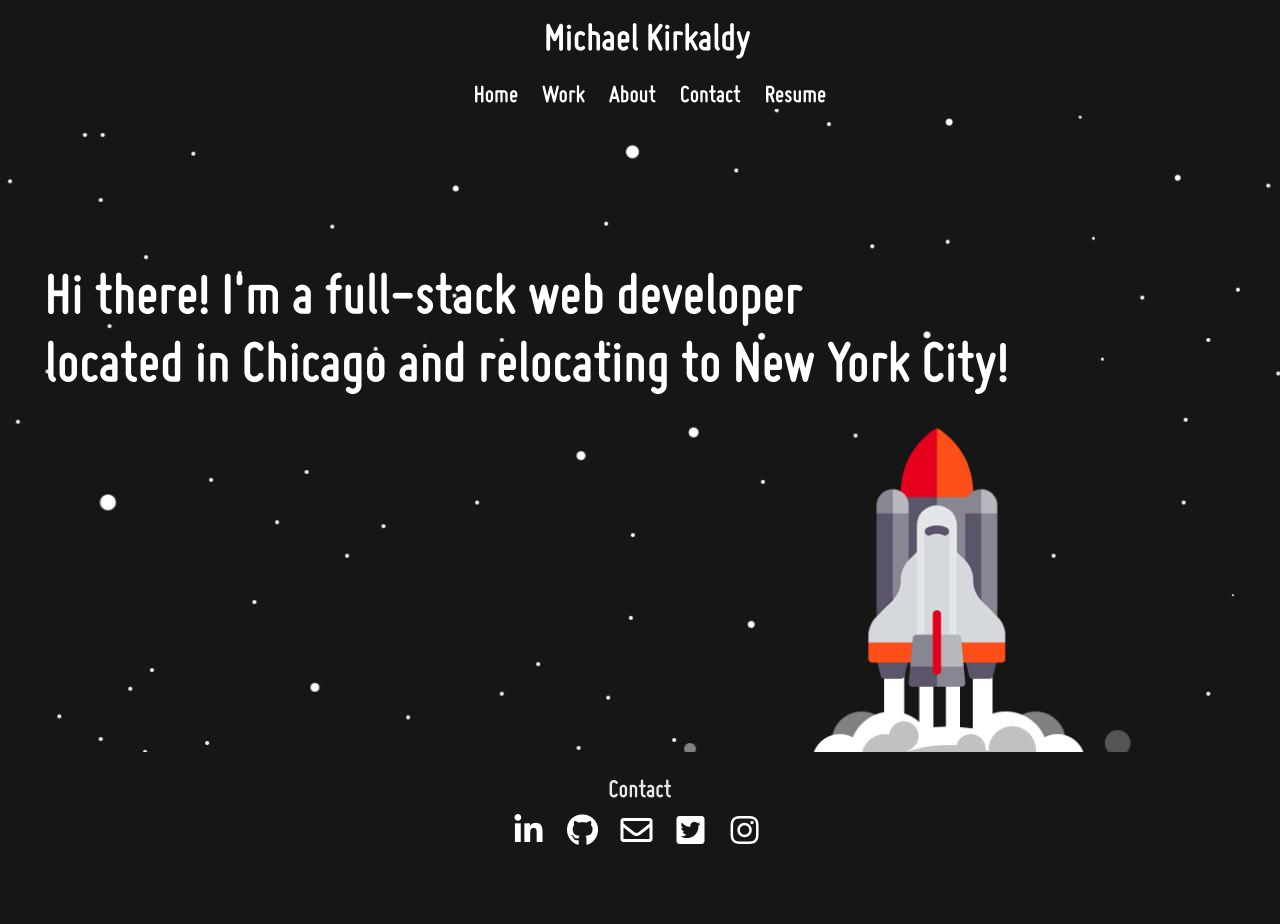
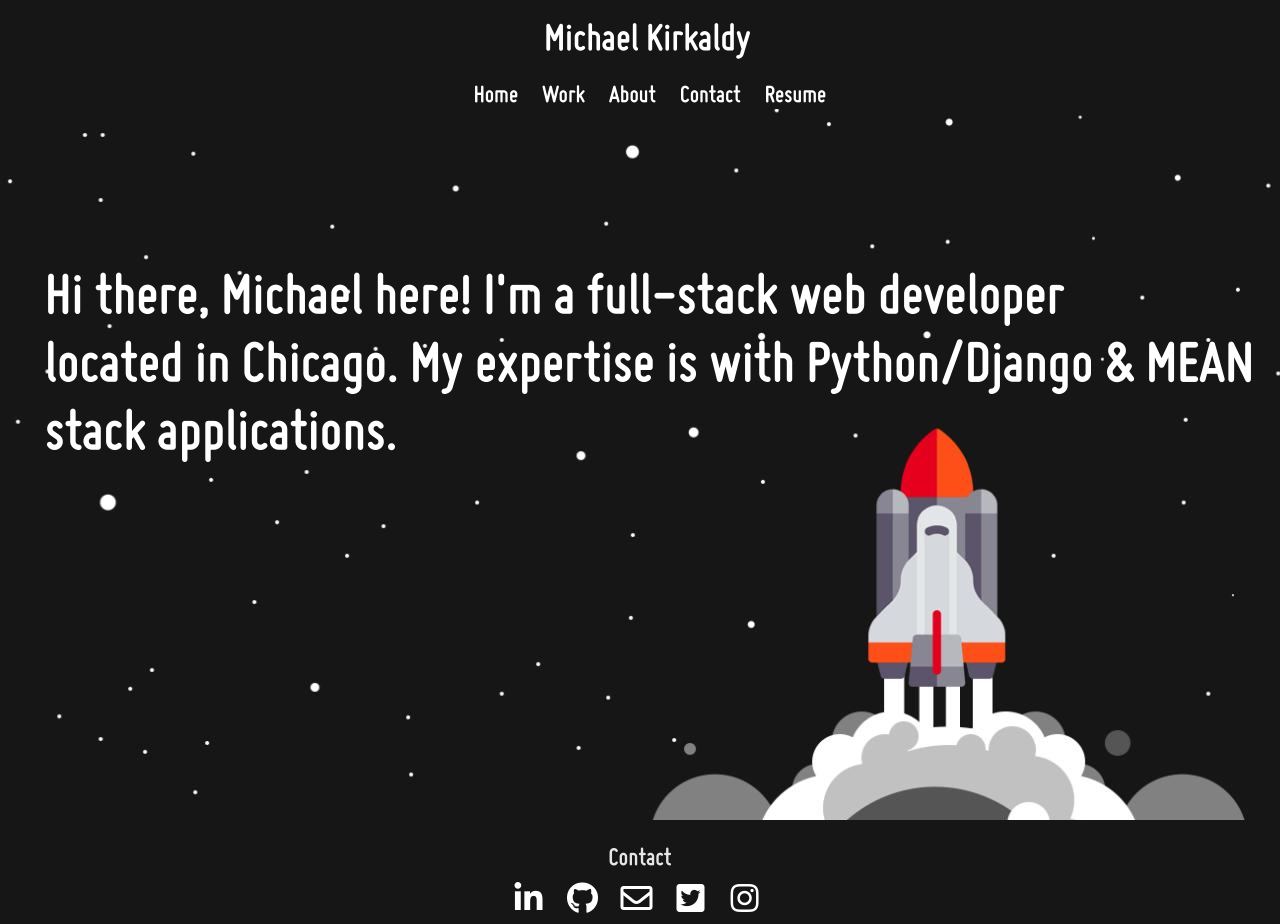
Before and after one commit to MichaelKirkaldyV/works, a Django app: page / in a window 1280 px wide. Before the commit the page ends 845 px from the top, so only its background shows below. Run offline with Django 3.2, Linux system fonts and the light colour scheme; parts of the project's set-up code (start-up, migrations or seed data) failed here and were passed over; some libraries are stand-ins or nearby versions.

Commit message:
minor changes on homepage

```diff
--- a/apps/portfolio_/templates/portfolio_/home.html
+++ b/apps/portfolio_/templates/portfolio_/home.html
@@ -20,8 +20,8 @@
 		</div>
 		<div class="body">
 			<div class="body2">
-				<h1 class="intro-h1">Hi there! I'm a full-stack web developer </h1>
-				<h1> located in Chicago and relocating to New York City!</h1>
+				<h1 class="intro-h1">Hi there, Michael here! I'm a full-stack web developer </h1>
+				<h1> located in Chicago. My expertise is with Python/Django & MEAN stack applications.</h1>
 			</div>
 		</div>
 		<div class="footer">
--- a/apps/portfolio_/templates/portfolio_/work.html
+++ b/apps/portfolio_/templates/portfolio_/work.html
@@ -56,10 +56,10 @@
 				</a>
 			</div>
 			<div class="space5">
-				<a href="">
+				<a href="http://3.19.229.126/home">
 					<img class="brown-planet" src="static/portfolio_/images/blueplanet.png">
 					<div class="project-description">
-						<h1 class="project-title">(Incomplete) Newsy</h1>
+						<h1 class="project-title">Newsy</h1>
 						<p class="project-summary">Using the free news api, this app allows clients to get all the top headlines from news organizations all over the world. Clients can also like, share and read full articles. Based in Angular9.</p>
 					</div>
 				</a>
```
